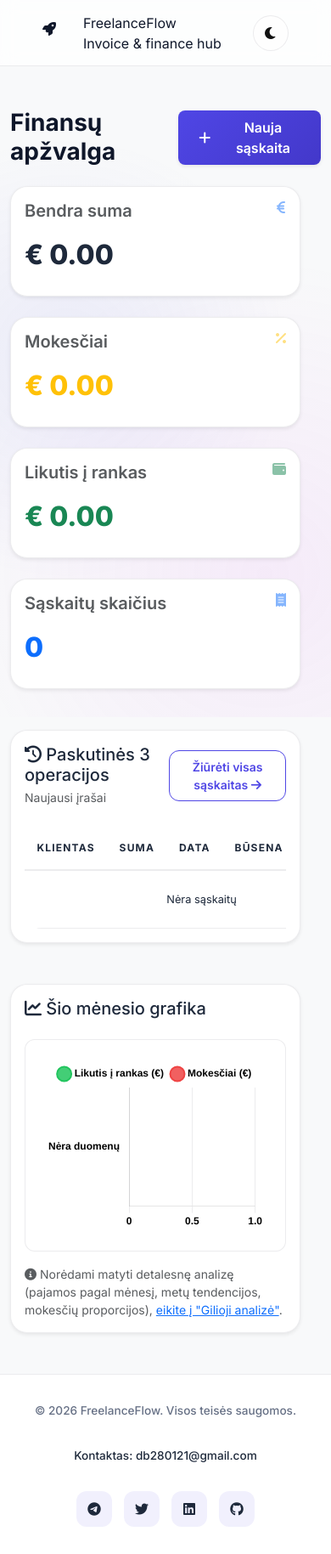
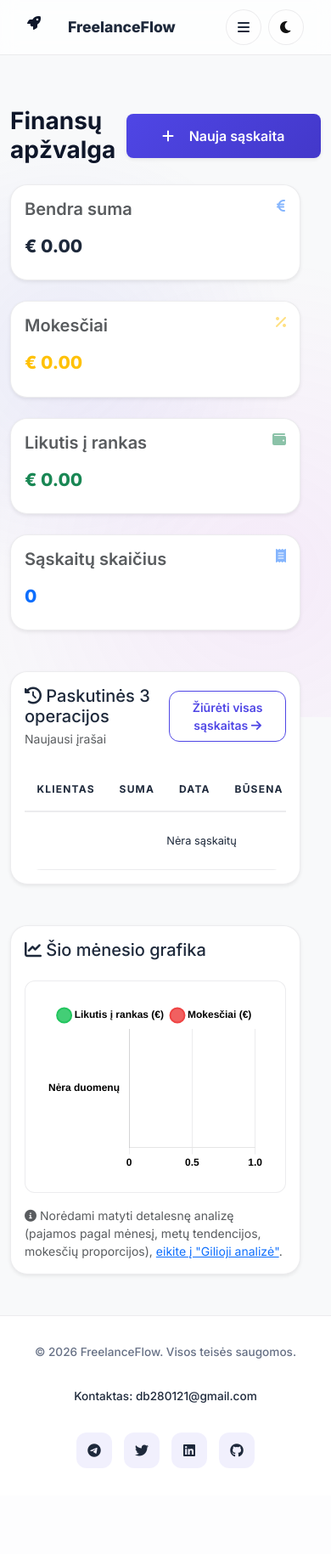
Before and after one commit to db290121-coder/websaito-kurimas, a Flask app: page / in a window 390 px wide. Shown: the whole page at 85% size. After the commit the page ends 1728 px from the top, so only its background shows below. Run offline with Flask 3, Linux system fonts and the light colour scheme; data that the repository does not hold is empty; some libraries are stand-ins or nearby versions.

Commit message:
Fixed for phones ui and ux.

```diff
--- a/static/script.js
+++ b/static/script.js
@@ -21,8 +21,31 @@ document.addEventListener('DOMContentLoaded', function() {
     const menu = document.querySelector('.topbar-menu');
 
     if (hamburger && menu) {
-        hamburger.addEventListener('click', () => {
-            menu.classList.toggle('active');
+        hamburger.addEventListener('click', (e) => {
+            e.stopPropagation();
+            const isOpen = menu.classList.toggle('active');
+            hamburger.setAttribute('aria-expanded', isOpen);
+            hamburger.innerHTML = isOpen
+                ? '<i class="fa-solid fa-xmark"></i>'
+                : '<i class="fa-solid fa-bars"></i>';
+        });
+
+        // Close menu when clicking outside
+        document.addEventListener('click', (e) => {
+            if (!hamburger.contains(e.target) && !menu.contains(e.target)) {
+                menu.classList.remove('active');
+                hamburger.setAttribute('aria-expanded', 'false');
+                hamburger.innerHTML = '<i class="fa-solid fa-bars"></i>';
+            }
+        });
+
+        // Close menu when a link is clicked
+        menu.querySelectorAll('a').forEach(link => {
+            link.addEventListener('click', () => {
+                menu.classList.remove('active');
+                hamburger.setAttribute('aria-expanded', 'false');
+                hamburger.innerHTML = '<i class="fa-solid fa-bars"></i>';
+            });
         });
     }
 
--- a/static/style.css
+++ b/static/style.css
@@ -89,7 +89,7 @@ html {
 
 body {
     margin: 0;
-    padding-top: 80px;
+    padding-top: 78px;
     font-family: 'Inter', sans-serif;
     background-color: var(--bg-color) !important;
     color: var(--text) !important;
@@ -149,6 +149,11 @@ main {
 
 [data-theme="dark"] .topbar {
     background: rgba(12, 12, 12, 0.92);
+}
+
+[data-theme="dark"] .topbar-menu {
+    background: #1a1a1a;
+    border-bottom-color: rgba(255,255,255,0.08);
 }
 
 .topbar.shrink {
@@ -821,6 +826,11 @@ footer {
     color: #ffffff !important;
 }
 
+@keyframes slideDownMenu {
+    from { opacity: 0; transform: translateY(-8px); }
+    to   { opacity: 1; transform: translateY(0); }
+}
+
 @keyframes slideIn {
     from {
         opacity: 0;
@@ -987,6 +997,11 @@ footer {
     .toast-container {
         left: 1rem;
         right: 1rem;
+        top: 70px;
+    }
+
+    .toast {
+        width: 100%;
     }
 
     .table {
@@ -1013,16 +1028,61 @@ footer {
 
     .topbar {
         height: auto;
-        min-height: 78px;
-        padding: 14px 18px;
+        min-height: 64px;
+        padding: 0 1rem;
+    }
+
+    .topbar-inner {
+        padding-left: 1rem;
+        padding-right: 1rem;
+        height: 64px;
     }
 
     .topbar-menu {
         display: none;
+        position: fixed;
+        top: 64px;
+        left: 0;
+        right: 0;
+        background: var(--surface);
+        border-bottom: 1px solid var(--border);
+        flex-direction: column;
+        align-items: stretch;
+        gap: 0;
+        padding: 0.5rem 0;
+        z-index: 999;
+        box-shadow: 0 8px 32px rgba(0,0,0,0.12);
+        animation: slideDownMenu 0.22s ease;
     }
 
     .topbar-menu.active {
         display: flex;
+    }
+
+    .topbar-menu li {
+        width: 100%;
+    }
+
+    .topbar-menu a.topbar-link {
+        display: block;
+        padding: 0.9rem 1.5rem;
+        font-size: 1rem;
+        border-radius: 0;
+        border-left: 3px solid transparent;
+        transition: all 0.2s ease;
+    }
+
+    .topbar-menu a.topbar-link:hover,
+    .topbar-menu a.topbar-link.active {
+        background: var(--primary-soft);
+        border-left-color: var(--primary);
+        padding-left: 1.75rem;
+    }
+
+    [data-theme="dark"] .topbar-menu a.topbar-link:hover,
+    [data-theme="dark"] .topbar-menu a.topbar-link.active {
+        background: rgba(99,102,241,0.12);
+        border-left-color: #a389f4;
     }
 
     .hamburger {
@@ -1056,6 +1116,90 @@ footer {
 
     main {
         padding: 1rem;
+    }
+
+    .stat-value {
+        font-size: 1.5rem;
+    }
+
+    .display-6 {
+        font-size: 1.4rem !important;
+    }
+
+    /* Dashboard cards equal height on mobile */
+    .col-md-3 {
+        flex: 0 0 50%;
+        max-width: 50%;
+    }
+
+    /* Table horizontal scroll */
+    .table-responsive {
+        -webkit-overflow-scrolling: touch;
+        border-radius: 1rem;
+    }
+
+    /* Modal full-width on mobile */
+    .modal-dialog {
+        margin: 0.75rem;
+    }
+
+    /* Chart min height */
+    .chart-container {
+        min-height: 200px !important;
+    }
+
+    /* Settings cards */
+    .col-lg-4, .col-lg-8 {
+        flex: 0 0 100%;
+        max-width: 100%;
+    }
+
+    /* Analytics grid */
+    .col-lg-4 {
+        flex: 0 0 100%;
+        max-width: 100%;
+    }
+
+    /* Button full width on small screens */
+    .btn-primary {
+        width: 100%;
+        justify-content: center;
+    }
+
+    /* Input group fix */
+    .input-group .input-group-text {
+        border-radius: 0 1rem 1rem 0 !important;
+    }
+    .input-group .form-control {
+        border-radius: 1rem 0 0 1rem !important;
+    }
+}
+
+@media (max-width: 480px) {
+    .col-md-3 {
+        flex: 0 0 100%;
+        max-width: 100%;
+    }
+
+    .stat-value {
+        font-size: 1.3rem;
+    }
+
+    .topbar-inner {
+        gap: 0.5rem;
+    }
+
+    .brand-tagline {
+        display: none;
+    }
+
+    .footer-content {
+        grid-template-columns: 1fr;
+        text-align: center;
+    }
+
+    .footer-social {
+        justify-content: center;
     }
 }
 
@@ -1209,3 +1353,22 @@ footer {
     background: var(--bg-color) !important;
     color: #ffffff !important;
 }
+.brand-name {
+    font-size: 1.1rem;
+    font-weight: 800;
+    color: var(--text-color);
+    line-height: 1.1;
+}
+
+.brand-tagline {
+    font-size: 0.75rem;
+    color: var(--muted);
+    line-height: 1.1;
+}
+
+.topbar-actions {
+    display: flex;
+    align-items: center;
+    gap: 0.5rem;
+    flex-shrink: 0;
+}
--- a/templates/index.html
+++ b/templates/index.html
@@ -29,7 +29,10 @@
                 <li><a href="/analytics.html" class="topbar-link">Gilioji analizė</a></li>
                 <li><a href="/settings.html" class="topbar-link">Nustatymai</a></li>
             </ul>
-            <div class="topbar-actions">
+            <div class="topbar-actions" style="display:flex;align-items:center;gap:0.5rem;">
+                <button id="hamburger" class="hamburger" aria-label="Meniu" aria-expanded="false">
+                    <i class="fa-solid fa-bars"></i>
+                </button>
                 <button id="theme-toggle" class="theme-toggle-btn"><i class="fa-solid fa-moon"></i></button>
             </div>
         </div>
--- a/templates/settings.html
+++ b/templates/settings.html
@@ -29,7 +29,10 @@
                 <li><a href="/analytics.html" class="topbar-link">Gilioji analizė</a></li>
                 <li><a href="/settings.html" class="topbar-link active">Nustatymai</a></li>
             </ul>
-            <div class="topbar-actions">
+            <div class="topbar-actions" style="display:flex;align-items:center;gap:0.5rem;">
+                <button id="hamburger" class="hamburger" aria-label="Meniu" aria-expanded="false">
+                    <i class="fa-solid fa-bars"></i>
+                </button>
                 <button id="theme-toggle" class="theme-toggle-btn" title="Toggle Dark Mode">
                     <i class="fa-solid fa-moon"></i>
                 </button>
```
Also changed, not shown: templates/analytics.html (+7 -2 lines).
